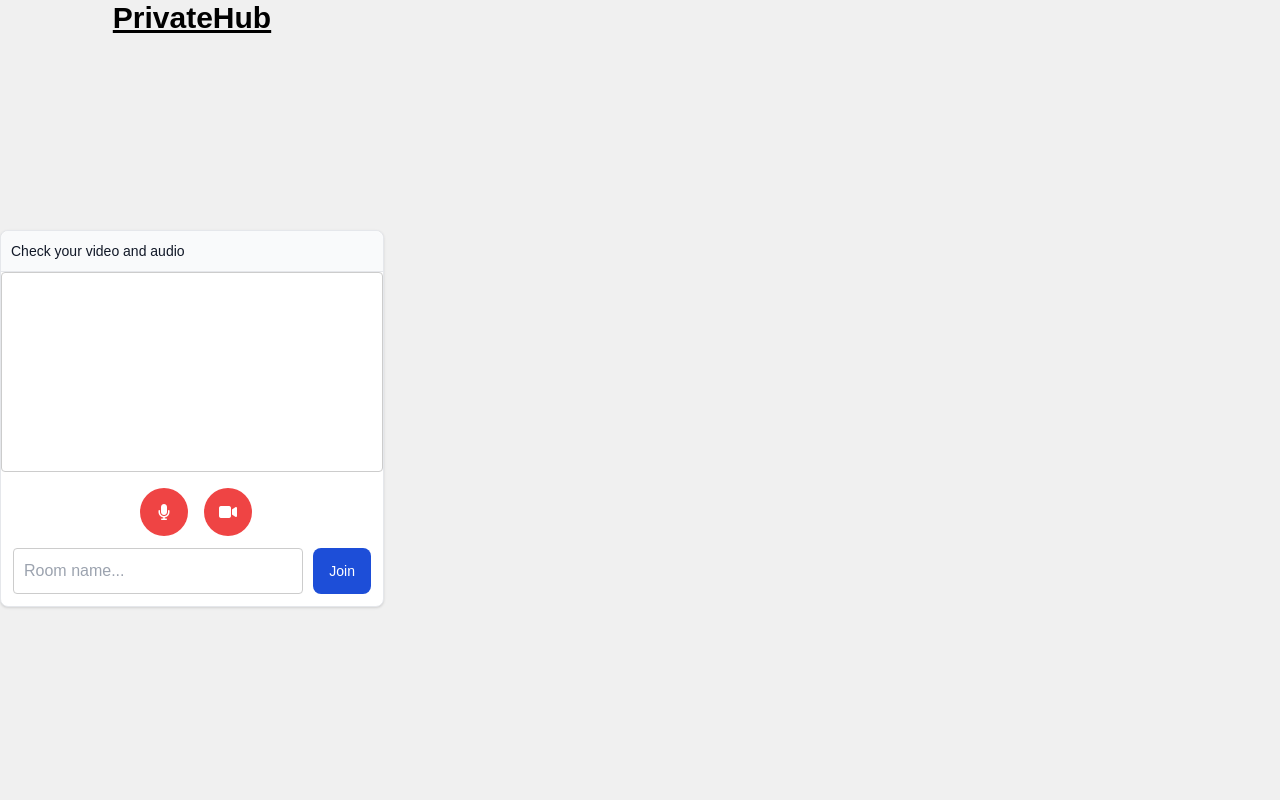
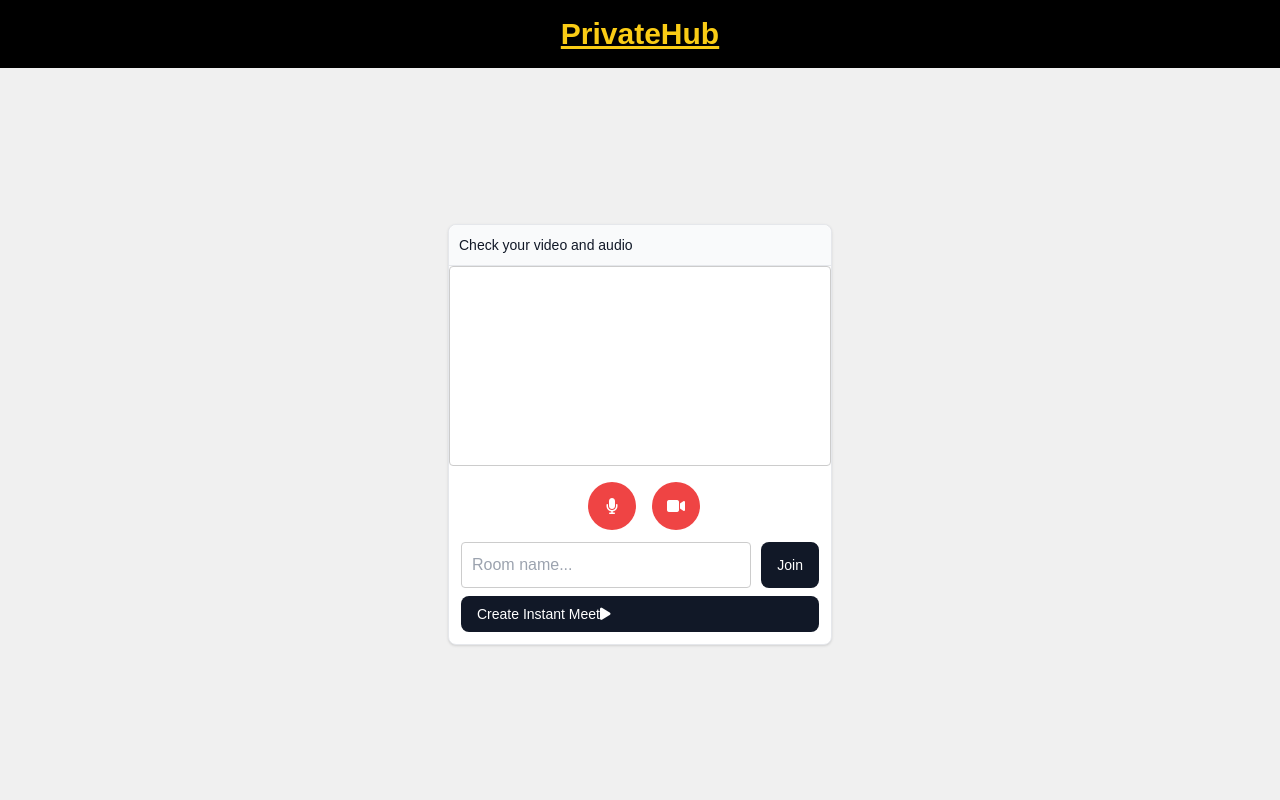
Before and after one commit to hrsh-hp/PrivateHub, a Django app: page / in a window 1280 px wide. Run offline with Django 5.2, Linux system fonts and the light colour scheme; some libraries are stand-ins or nearby versions.

Commit message:
Some design changes

```diff
--- a/static/css/style.css
+++ b/static/css/style.css
@@ -55,7 +55,7 @@ button:hover {
 #video-container {
     position: relative;
     display: grid;
-    grid-template-columns: repeat(4, minmax(200px, 1fr));
+    grid-template-columns: repeat(3, minmax(200px, 1fr));
     gap: 1rem;
 }
 
--- a/static/js/localvideo.js
+++ b/static/js/localvideo.js
@@ -38,11 +38,13 @@ var userMedia = navigator.mediaDevices.getUserMedia(constaints)
                 btnToggleAudio.classList.remove("bg-gray-500","hover:bg-gray-600");
                 btnToggleAudio.classList.add("bg-red-500","hover:bg-red-600");
                 btnToggleAudio.innerHTML = `<i class="fa-solid fa-microphone"></i>`;
+                btnToggleAudio.title = "Mute";
                 return;
             }
             btnToggleAudio.classList.remove("bg-red-500","hover:bg-red-600");
             btnToggleAudio.classList.add("bg-gray-500","hover:bg-gray-600");
             btnToggleAudio.innerHTML = `<i class="fa-solid fa-microphone-slash"></i>`;
+            btnToggleAudio.title = "Unmute";
 
         };
         btnToggleVideo.onclick = function(){
@@ -52,11 +54,13 @@ var userMedia = navigator.mediaDevices.getUserMedia(constaints)
                 btnToggleVideo.classList.remove("bg-gray-500","hover:bg-gray-600");
                 btnToggleVideo.classList.add("bg-red-500","hover:bg-red-600");
                 btnToggleVideo.innerHTML = `<i class="fa-solid fa-video"></i>`;
+                btnToggleVideo.title = "Video Off";
                 return;
             }
             btnToggleVideo.classList.remove("bg-red-500","hover:bg-red-600");
             btnToggleVideo.classList.add("bg-gray-500","hover:bg-gray-600");
             btnToggleVideo.innerHTML = `<i class="fa-solid fa-video-slash"></i>`;
+            btnToggleVideo.title = "Video On";
 
         };
 
--- a/templates/base.html
+++ b/templates/base.html
@@ -15,12 +15,17 @@
 
     {% endblock style %}
 </head>
-<body class="w-fit">
+<body class="">
+    <div class="h-screen flex flex-col">
 
-    {% block body %}
+        <div class="bg-black p-4">
+            <h3 class="text-3xl font-bold text-yellow-400 underline">PrivateHub</h3>
+        </div>
 
-    {% endblock body%}
+        {% block body %}
 
+        {% endblock body%}
+    </div>
 
     {% block script %}
 
--- a/videochat/templates/videochat/index.html
+++ b/videochat/templates/videochat/index.html
@@ -3,10 +3,7 @@
 {% load static %}
 
 {% block body %}
-    <div class="h-screen flex flex-col">
-        <div>
-            <h3 class="text-3xl font-bold underline text-clifford">PrivateHub</h3>
-        </div>
+
 
         <div class="flex content-center	items-center justify-center " style="height:inherit;">
             <div class="max-w-sm bg-white border border-gray-200 rounded-lg shadow dark:bg-gray-800 dark:border-gray-700">
@@ -19,11 +16,11 @@
                 </a>
                 <div class="p-3 pt-1">
                     <div class="inline-flex m-3 justify-center w-full">
-                        <button id="toggle-audio" class="bg-red-500 hover:bg-red-600 text-white font-bold w-12 h-12 flex items-center justify-center rounded-full mr-4">
+                        <button id="toggle-audio" title="Mute" class="bg-red-500 hover:bg-red-600 text-white font-bold w-12 h-12 flex items-center justify-center rounded-full mr-4">
                             <i class="fa-solid fa-microphone"></i>
                         </button>
 
-                        <button id="toggle-video" class="bg-red-500 hover:bg-red-600 text-white font-bold w-12 h-12 flex items-center justify-center rounded-full mr-4">
+                        <button id="toggle-video" title="Video Off" class="bg-red-500 hover:bg-red-600 text-white font-bold w-12 h-12 flex items-center justify-center rounded-full mr-4">
                             <i class="fa-solid fa-video"></i>
                         </button>
 
@@ -32,10 +29,16 @@
                     <div>
                         <form action="{% url 'main_view' %}" method="post">
                             {% csrf_token %}
+
                             <div class="flex">
-                                <input type="text" id="room" name="room" placeholder="Room name...">
-                                <button type="submit" id="btn-join" class="inline-flex items-center px-4 py-2 text-sm font-medium text-center text-white bg-blue-700 rounded-lg hover:bg-blue-800 focus:ring-4 focus:outline-none focus:ring-blue-300 dark:bg-blue-600 dark:hover:bg-blue-700 dark:focus:ring-blue-800">
+                                <input type="text" id="room" name="room" placeholder="Room name..." required>
+                                <button type="submit" id="btn-join" class="inline-flex items-center px-4 py-2 text-sm font-medium text-center text-white bg-gray-900 rounded-lg hover:bg-gray-800 focus:ring-4 focus:outline-none focus:ring-gray-300 dark:bg-gray-600 dark:hover:bg-gray-700 dark:focus:ring-gray-800">
                                     Join
+                                </button>
+                            </div>
+                            <div>
+                                <button type="submit" id="btn-create" class="w-full mt-2 inline-flex items-center px-4 py-2 text-sm font-medium text-center text-white bg-gray-900 rounded-lg hover:bg-gray-800 focus:ring-4 focus:outline-none focus:ring-gray-300 dark:bg-gray-600 dark:hover:bg-gray-700 dark:focus:ring-gray-800">
+                                    Create Instant Meet <i class="fa-solid fa-play"></i>
                                 </button>
                             </div>
 
@@ -46,7 +49,7 @@
                 </div>
             </div>
         </div>
-    </div>
+
 
 {% endblock body %}
 
--- a/videochat/views.py
+++ b/videochat/views.py
@@ -4,14 +4,14 @@ from django.shortcuts import render
 def main_view(request):
 
     global room
-
+    room = 'Test'
     if request.method == "POST":
         room = request.POST['room']
 
     if room:
         context = {'room' : room }
     else:
-        context = {'room' : 'Test'}
+        context = {'room' : room }
     return render(request, 'videochat/main.html',context)
 
 
```
Also changed, not shown: videochat/templates/videochat/main.html (+7 -1 lines).
